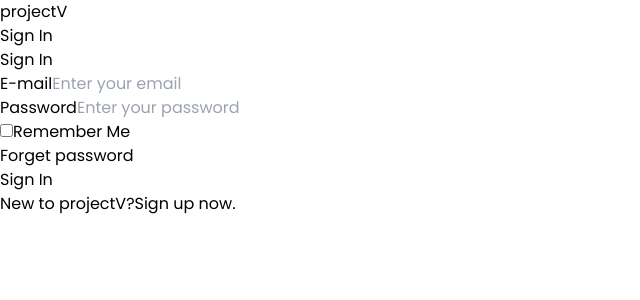
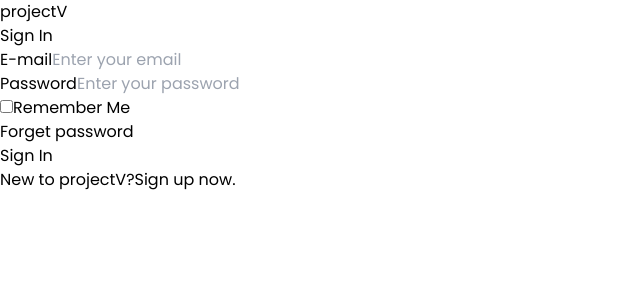
Before and after one commit to ExoticLure37/CinePhile_V1, a React (Create React App) app in the folder client/: page /signin in a window 1280 px wide. Shown: the top 300 px of the page, without its empty margins (0-640 px from the left). Built offline with nearby package versions, Linux system fonts and the light colour scheme.

Commit message:
by Aryan

```diff
--- a/client/src/pages/SignIn.jsx
+++ b/client/src/pages/SignIn.jsx
@@ -30,7 +30,7 @@ function SignIn() {
       {/* Netflix-style Header */}
       <div className="w-full flex justify-between items-center py-4 px-6 bg-[#E50914] rounded-lg">
         <h1 className="text-2xl font-bold">projectV</h1>
-        <span className="text-white font-large">Sign In</span>
+        <span className="text-white font-large"></span>
       </div>
 
       {/* Netflix-style Sign-in Form */}
```
